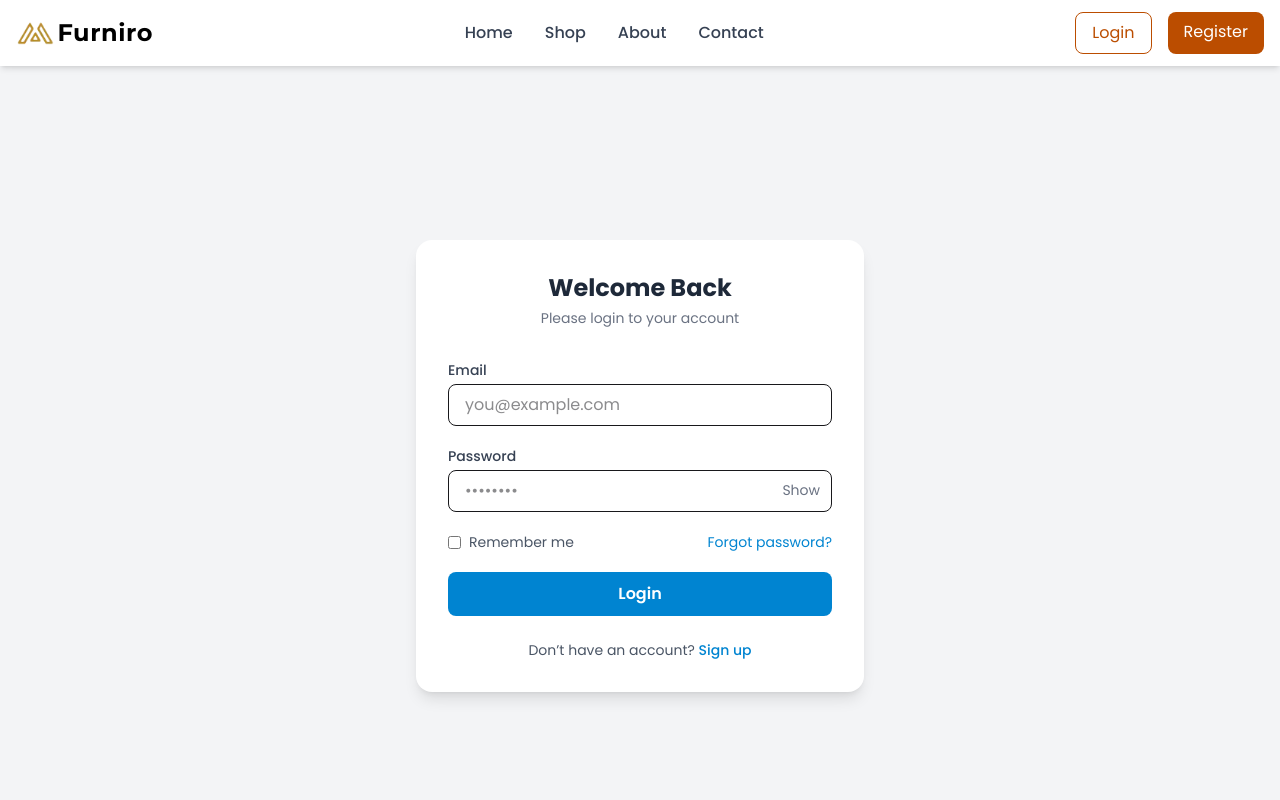
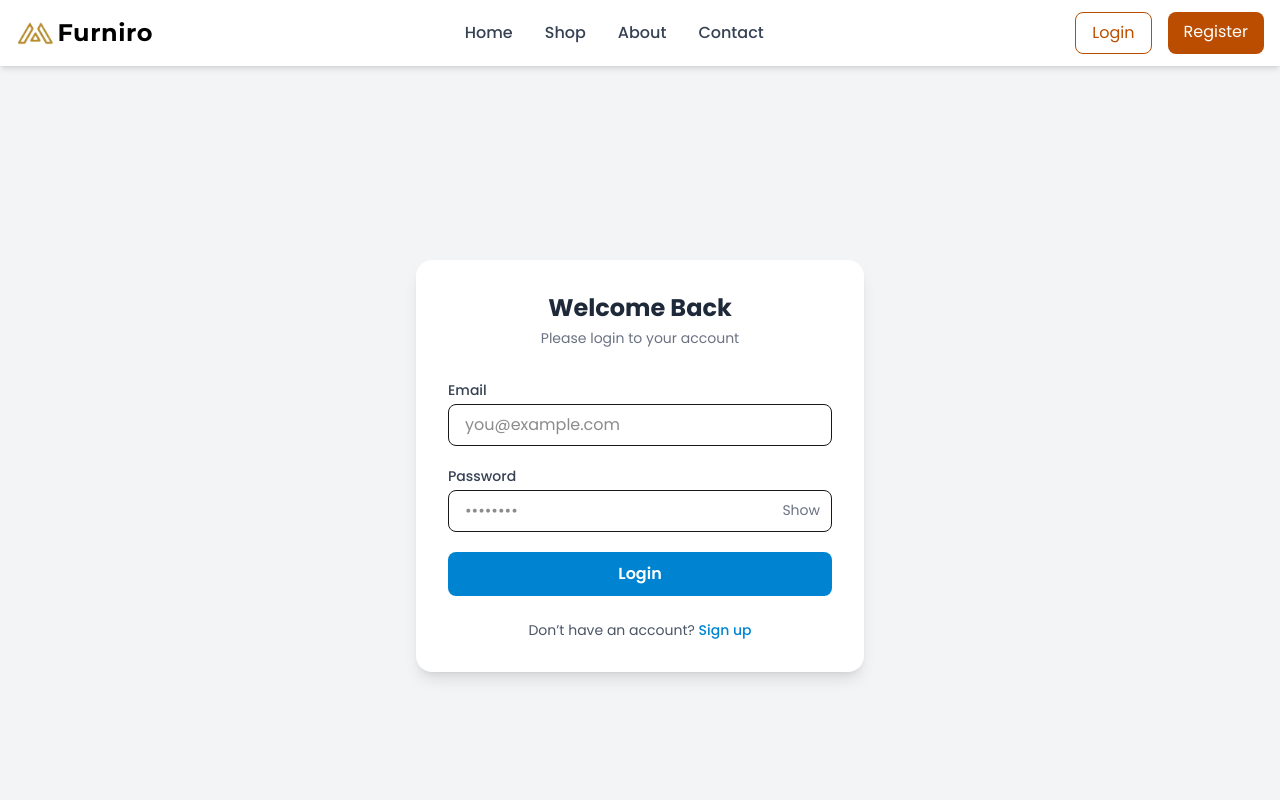
Before and after one commit to touhidtamim/Furniro, a React (Vite) app: page /login in a window 1280 px wide. Shown: the top 800 px of the page. Built offline with nearby package versions, Linux system fonts and the light colour scheme.

Commit message:
updating login page

```diff
--- a/src/Pages/login/Login.jsx
+++ b/src/Pages/login/Login.jsx
@@ -49,17 +49,6 @@ const Login = () => {
             </div>
           </div>
 
-          {/* Remember + Forgot */}
-          <div className="flex items-center justify-between text-sm">
-            <label className="flex items-center gap-2 text-gray-600">
-              <input type="checkbox" className="rounded border-gray-300" />
-              Remember me
-            </label>
-            <a href="#" className="text-sky-600 hover:underline">
-              Forgot password?
-            </a>
-          </div>
-
           {/* Button */}
           <button
             type="submit"
```
